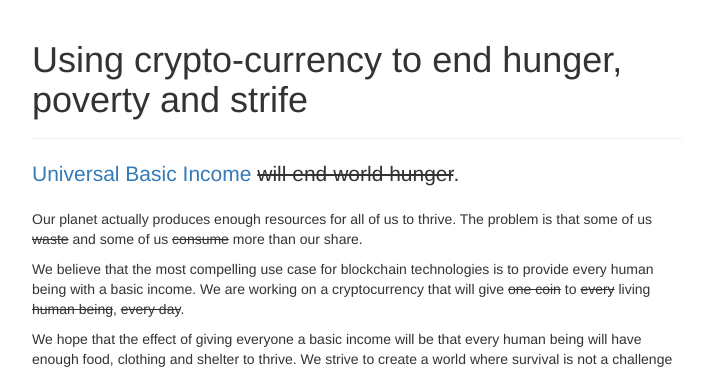
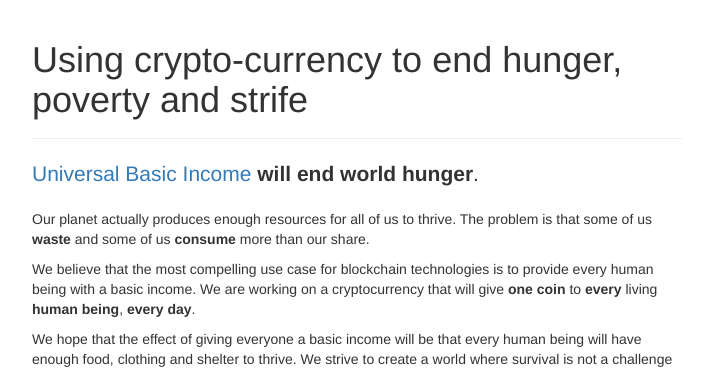
Before and after one commit to snapr-com/snapr-com.github.io, a plain HTML site: page index.html in a window 1280 px wide. Shown: the top 369 px of the page, without its empty margins (283-986 px from the left). Drawn offline with nearby package versions, Linux system fonts and the light colour scheme.

Commit message:
Update index.html

```diff
--- a/index.html
+++ b/index.html
@@ -43,9 +43,9 @@
       <div class="page-header">
         <h1>Using crypto-currency to end hunger, poverty and strife</h1>
       </div>
-      <p class="lead"><a href="https://en.wikipedia.org/wiki/Basic_income">Universal Basic Income</a> <s>will end world hunger</s>.</p>
-      <p>Our planet actually produces enough resources for all of us to thrive. The problem is that some of us <s>waste</s> and some of us <s>consume</s> more than our share.</p>
-      <p>We believe that the most compelling use case for blockchain technologies is to provide every human being with a basic income. We are working on a cryptocurrency that will give <s>one coin</s> to <s>every</s> living <s>human being</s>, <s>every day</s>.</p>
+      <p class="lead"><a href="https://en.wikipedia.org/wiki/Basic_income">Universal Basic Income</a> <b>will end world hunger</b>.</p>
+      <p>Our planet actually produces enough resources for all of us to thrive. The problem is that some of us <b>waste</b> and some of us <b>consume</b> more than our share.</p>
+      <p>We believe that the most compelling use case for blockchain technologies is to provide every human being with a basic income. We are working on a cryptocurrency that will give <b>one coin</b> to <b>every</b> living <b>human being</b>, <b>every day</b>.</p>
       <p>We hope that the effect of giving everyone a basic income will be that every human being will have enough food, clothing and shelter to thrive. We strive to create a world where survival is not a challenge and where our collective human resources are freed up to work on the most pressing challenges faced by our planet instead of focussing on our mundane survival requirements.</p>
       <p>We are economists, humanitarians, translators, programmers, thinkers, environmentalists, capitalists, socialists and parents who want to leave the world to our children in a better state than we found it.</p>
     </div>
```
